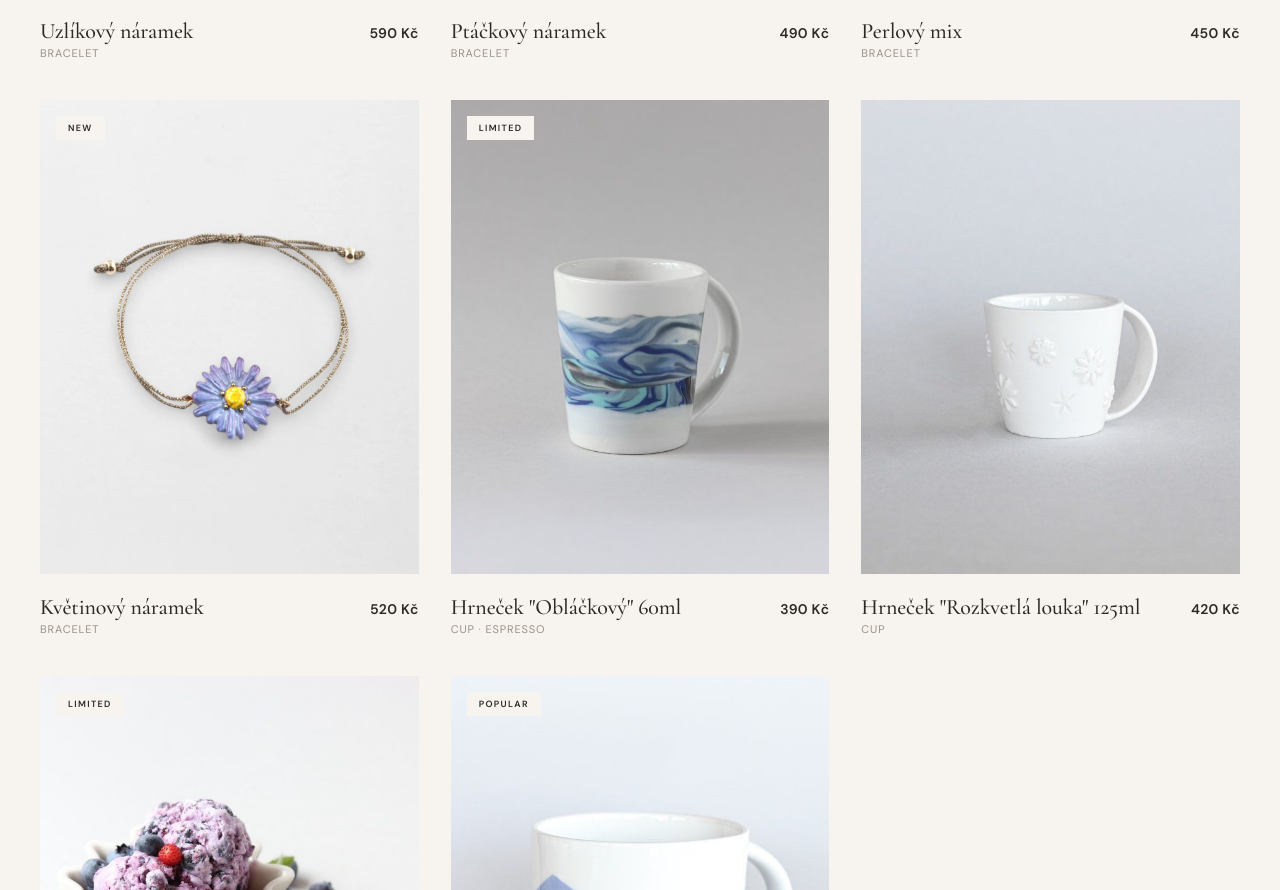
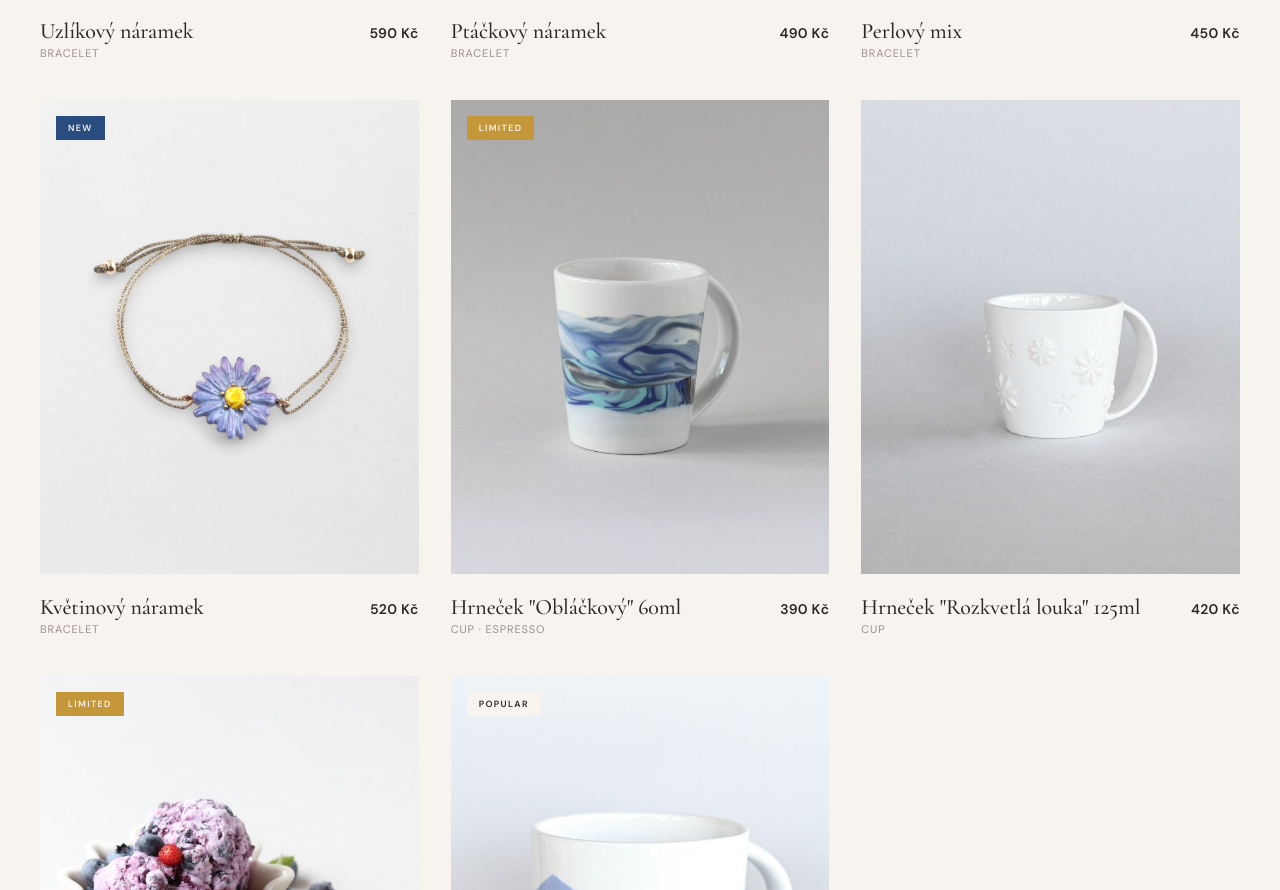
Before and after one commit to slami96/mallysremake, a Next.js app: page /shop in a window 1280 px wide. Shown: the part 3284-4174 px from the top of the page. Built offline with nearby package versions, Linux system fonts and the light colour scheme.

Commit message:
Add new styles for pcard badges

```diff
--- a/app/globals.css
+++ b/app/globals.css
@@ -456,6 +456,12 @@ a { color: inherit; text-decoration: none; }
   background: var(--porcelain); color: var(--charcoal);
   font-size: 9px; font-weight: 600; text-transform: uppercase;
   letter-spacing: 0.15em;
+}
+.pcard__badge--new {
+  background: var(--cobalt); color: var(--porcelain);
+}
+.pcard__badge--limited {
+  background: var(--gold); color: var(--porcelain);
 }
 .pcard__hover-actions {
   position: absolute; bottom: 0; left: 0; right: 0;
```
